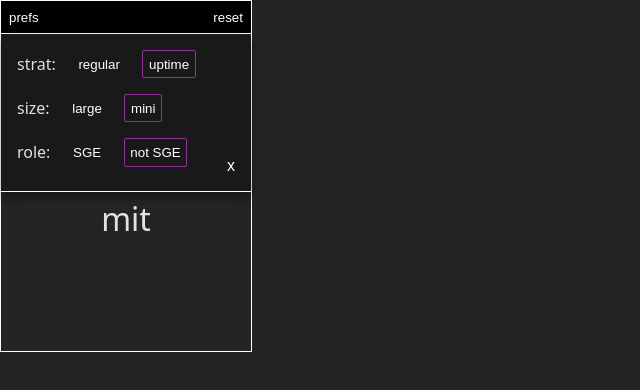
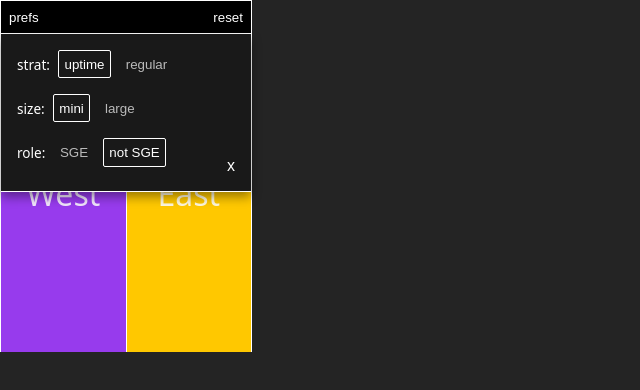
Before and after one commit to jacquikeating/wurm-buddy, a React (Vite) app: page / in a window 1280 px wide. Both pictures are taken after a click on the button "prefs". Shown: the top 390 px of the page, without its empty margins (0-640 px from the left). Built offline with nearby package versions, Linux system fonts and the light colour scheme.

Commit message:
Minor cosmetic adjustments

```diff
--- a/src/components/MainContainer.jsx
+++ b/src/components/MainContainer.jsx
@@ -32,7 +32,7 @@ export default function MainContainer() {
     // const [safePlatform, setSafePlatform] = useState("west platform, north safe")
 
     // DEFAULT EMPTY VARIABLES - USE WHILE NOT ACTIVELY DEVELOPING TIMELINE
-    const [step, setStep] = useState(8)
+    const [step, setStep] = useState(21)
     const [cardsOrInters, setCardsOrInters] = useState(null)
     const [myJob, setMyJob] = useState(null)
     const [instructions, setInstructions] = useState(["", "", "", "", ""])
--- a/src/components/Preferences.jsx
+++ b/src/components/Preferences.jsx
@@ -4,19 +4,19 @@ export default function Preferences({ prefs }) {
     return (
         <div className={prefsOpen ? ("prefs open") : ("prefs")}>
             <div className="pref-group">
-                <p>strat:</p>
+                <p className="pref-name">strat:</p>
+                <button className={uptime ? "settings-button active" : "settings-button"} onClick={() => setUptime(true)}>uptime</button>
                 <button className={uptime ? "settings-button" : "settings-button active"} onClick={() => setUptime(false)}>regular</button>
-                <button className={uptime ? "settings-button active" : "settings-button"} onClick={() => setUptime(true)}>uptime</button>
             </div>
 
             <div className="pref-group">
-                <p>size:</p>
+                <p className="pref-name">size:</p>
+                <button className={size == "mini" ? "settings-button active" : "settings-button"} onClick={() => setSize("mini")}>mini</button>
                 <button className={size == "large" ? "settings-button active" : "settings-button"} onClick={() => setSize("large")}>large</button>
-                <button className={size == "mini" ? "settings-button active" : "settings-button"} onClick={() => setSize("mini")}>mini</button>
             </div>
 
             <div className="pref-group">
-                <p>role:</p>
+                <p className="pref-name">role:</p>
                 <button className={role == "SGE" ? "settings-button active" : "settings-button"} onClick={() => setRole("SGE")}>SGE</button>
                 <button className={role == "Generic" ? "settings-button active" : "settings-button"} onClick={() => setRole("Generic")}>not SGE</button>
             </div>
--- a/src/components/Screen6.jsx
+++ b/src/components/Screen6.jsx
@@ -14,19 +14,19 @@ export default function Screen6({ hourglassLocation, setPortalClone }) {
             {hourglassLocation == "north" ? (
                 <>
                     <div className="option" onClick={() => handleInput("sides safe")}>
-                        <span className="option-name">North (Hourglass)</span>
+                        <span className="option-name">North<br />(Hourglass)</span>
                     </div>
                     <div className="option" onClick={() => handleInput("boss safe")}>
-                        <span className="option-name">South (Bowtie)</span>
+                        <span className="option-name">South<br />(Bowtie)</span>
                     </div>
                 </>
             ) : (
                   <>
                     <div className="option" onClick={() => handleInput("boss safe")}>
-                        <span className="option-name">North (Bowtie)</span>
+                        <span className="option-name">North<br />(Bowtie)</span>
                     </div>
                     <div className="option" onClick={() => handleInput("sides safe")}>
-                        <span className="option-name">South (Hourglass)</span>
+                        <span className="option-name">South<br />(Hourglass)</span>
                     </div>
                 </>
             )}
--- a/src/index.css
+++ b/src/index.css
@@ -29,6 +29,10 @@
     width: 250px;
     height: 350px;
 
+    main {
+      height: calc(100% - 2rem);
+    }
+
     .prefs {
       width: calc(250px - 2rem);
     }
@@ -55,6 +59,7 @@
   padding: 0 0.5rem;
   height: 2rem;
   background: black;
+  margin-bottom: -1px;
 
   .menu-button {
     background: transparent;
@@ -85,7 +90,7 @@
 
 main {
   display: flex;
-  height: calc(100% - 2.2rem);
+  height: calc(100% - 2.1rem);
   width: 100%;
   border-top: 1px solid transparent;
 }
@@ -105,7 +110,11 @@ main {
   .option-row {
     display: flex;
     height: 25%;
-    border-top: 1px solid white;
+    border-bottom: 1px solid white;
+
+    &:last-of-type {
+      border-bottom: none;
+    }
 
     .option {
       height: 100%;
@@ -128,6 +137,7 @@ main {
 
       &.dark {
         background: rgb(87, 47, 148);
+        border-bottom: none;
       }
     }
   }
@@ -135,6 +145,7 @@ main {
   .option {
     width: 100%;
     height: 50%;
+    text-align: center;
     display: flex;
     align-items: center;
     justify-content: center;
@@ -157,6 +168,8 @@ main {
     &.west {
       height: 100%;
       background: rgb(151, 59, 237)!important;
+      border-bottom: none;
+      border-right: 1px solid white;
     }
 
     &.east {
@@ -273,17 +286,22 @@ main {
     margin-bottom: 1rem;
     display: flex;
     align-items: center;
-    gap: 1rem;
+    gap: 0.5rem;
 
     &:last-of-type {
       margin-bottom: 0.5rem;
+    }
+
+    .pref-name {
+      font-size: 0.85rem;
+      color: white;
     }
   }
 
   .settings-button {
     background: transparent;
     border: none;
-    color: white;
+    color: rgba(255, 255, 255, 0.7);
     cursor: pointer;
     transition: all ease 0.15s;
     padding: 0.35rem;
@@ -291,11 +309,12 @@ main {
     border: 1px solid transparent;
 
     &:hover {
-      opacity: 0.9;
+      color: white;
     }
 
     &.active {
-      border: 1px solid rgb(144, 51, 153);
+      border: 1px solid white;
+      color: white;
     }
   }
 
@@ -309,5 +328,9 @@ main {
     right: 1rem;
     bottom: 1rem;
     font-size: 1rem;
+
+    &:hover {
+      color: rgba(255, 255, 255, 0.7);
+    }
   }
 }
```
